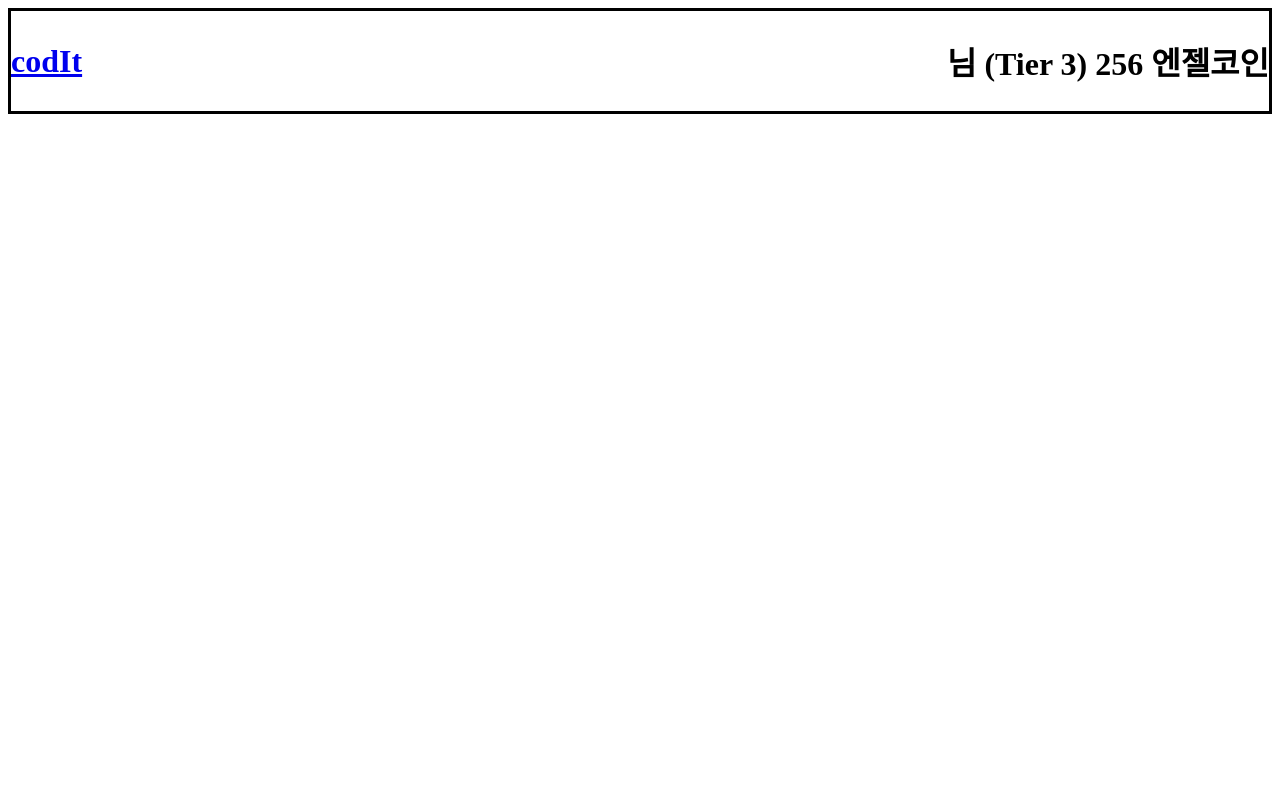
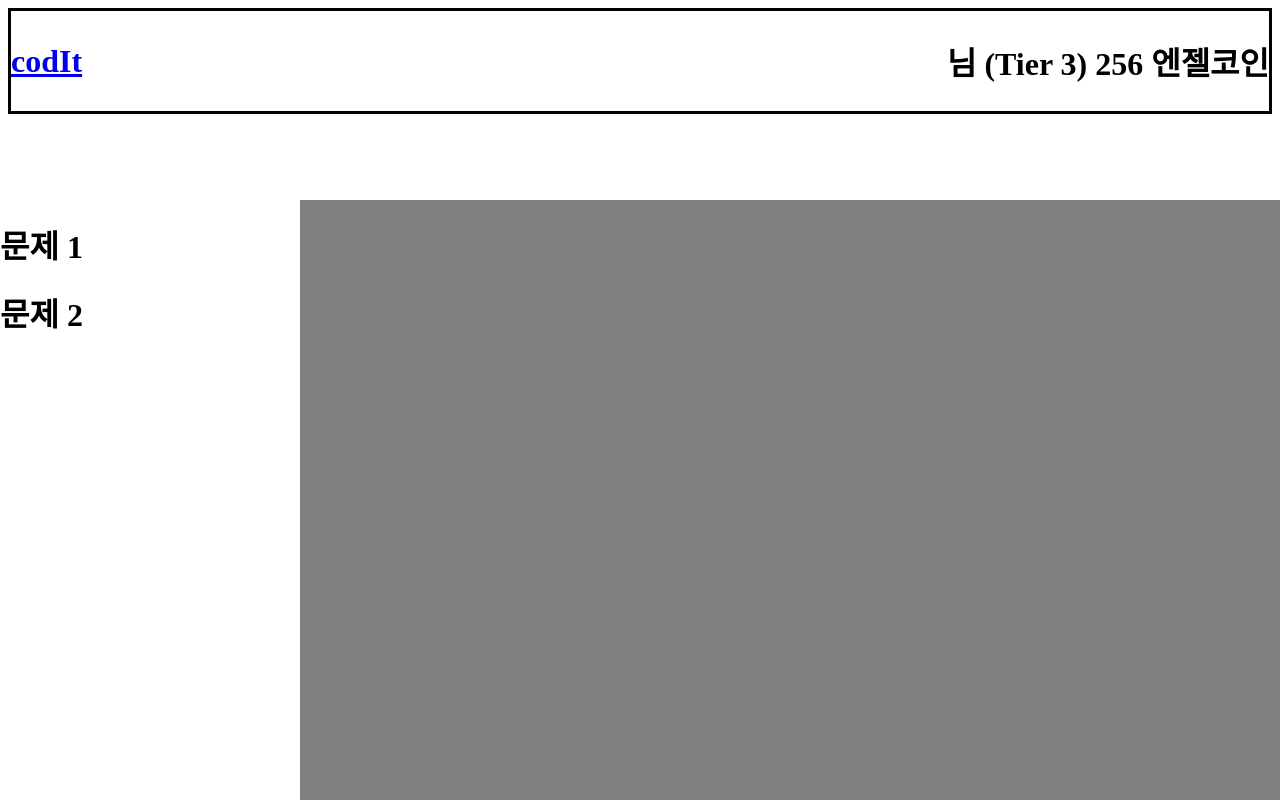
Before and after one commit to angelhack-2020-grey-cereal/cod-in, a React (Create React App) app in the folder frontend/: page /interview in a window 1280 px wide. Built offline with nearby package versions, Linux system fonts and the light colour scheme; no server answers.

Commit message:
[#5] refactor: rough design of interview page

```diff
--- a/frontend/src/components/Header.jsx
+++ b/frontend/src/components/Header.jsx
@@ -1,19 +1,26 @@
 import React from 'react';
+import { Link } from 'react-router-dom';
+import styled from '@emotion/styled'
 
-import { Link } from 'react-router-dom';
-
-import '../layout.css'
+const HeaderDiv = styled.div`
+  background-color: white;
+  min-height: 100px;
+  display: flex;
+  flex-direction: row;
+  align-items: center;
+  justify-content: space-between;
+  border-style: solid;
+`
 
 export default function Header() {
-
   return (
-    <div className="App-header">
+    <HeaderDiv>
       <h1>
         <Link to="/">codIt</Link>
       </h1>
       <h1>
         {} 님 (Tier 3) 256 엔젤코인
       </h1>
-    </div>
+    </HeaderDiv>
   )
 }
--- /dev/null
+++ b/frontend/src/components/InterviewSidebarContainer.jsx
@@ -0,0 +1,37 @@
+
+import React from 'react';
+import Webcam from 'react-webcam';
+import styled from '@emotion/styled'
+
+const Sidebar = styled.div`
+  height: calc(100% - 200px);
+  width: 300px;
+  position: fixed;
+  z-index: 1;
+  bottom: 0;
+  left: 0;
+  background-color: white;
+  overflow-x: hidden;
+`
+
+export default function InterviewSidebarContainer () {
+  return (
+    <Sidebar>
+      <h1>문제 1</h1>
+      <h1>문제 2</h1>
+      <Webcam
+        audio={true}
+        height={300}
+        width={300}
+        videoConstraints={{ width: 300, height: 300 }}
+      />
+      <Webcam
+        audio={true}
+        height={300}
+        width={300}
+        videoConstraints={{ width: 300, height: 300 }}
+      />
+      <button type='button'>테스트 종료하기</button>
+    </Sidebar>
+  )
+}
--- a/frontend/src/pages/InterviewPage.jsx
+++ b/frontend/src/pages/InterviewPage.jsx
@@ -1,15 +1,25 @@
 import React from 'react';
-import Webcam from 'react-webcam';
+import styled from '@emotion/styled'
+
+import InterviewSidebarContainer from '../components/InterviewSidebarContainer';
+
+
+const Container = styled.div`
+  height: calc(100% - 200px);
+  width: calc(100% - 300px);
+  position: fixed;
+  z-index: 1;
+  bottom: 0;
+  right: 0;
+  background-color: gray;
+  overflow-x: hidden;
+`
+
 
 export default function InterviewPage() {
   return (
-    <div>
-      <Webcam
-        audio={true}
-        height={300}
-        width={300}
-        videoConstraints={{ width: 300, height: 300 }}
-      />
-    </div>
+    <Container>
+      <InterviewSidebarContainer />
+    </Container>
   )
 }
```
